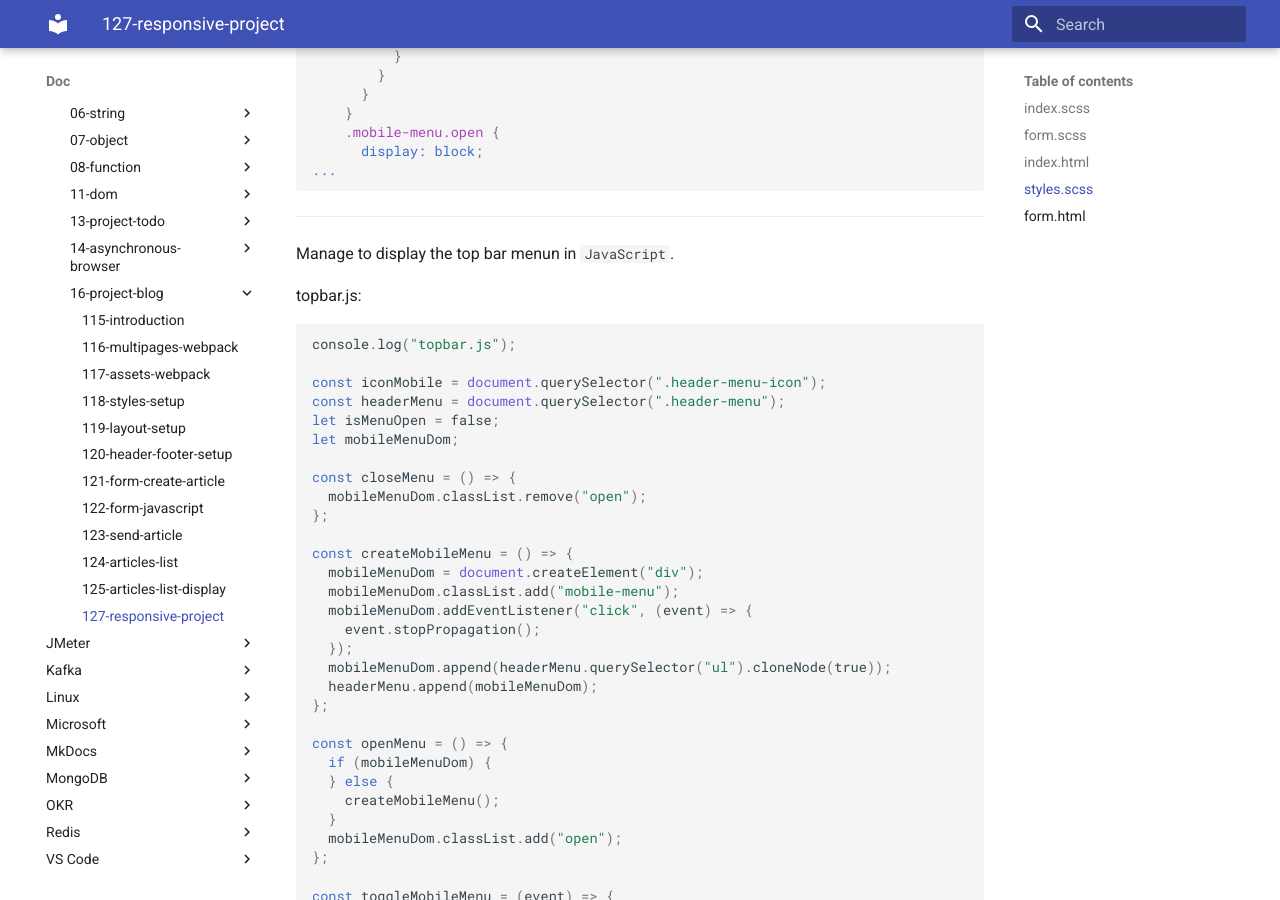
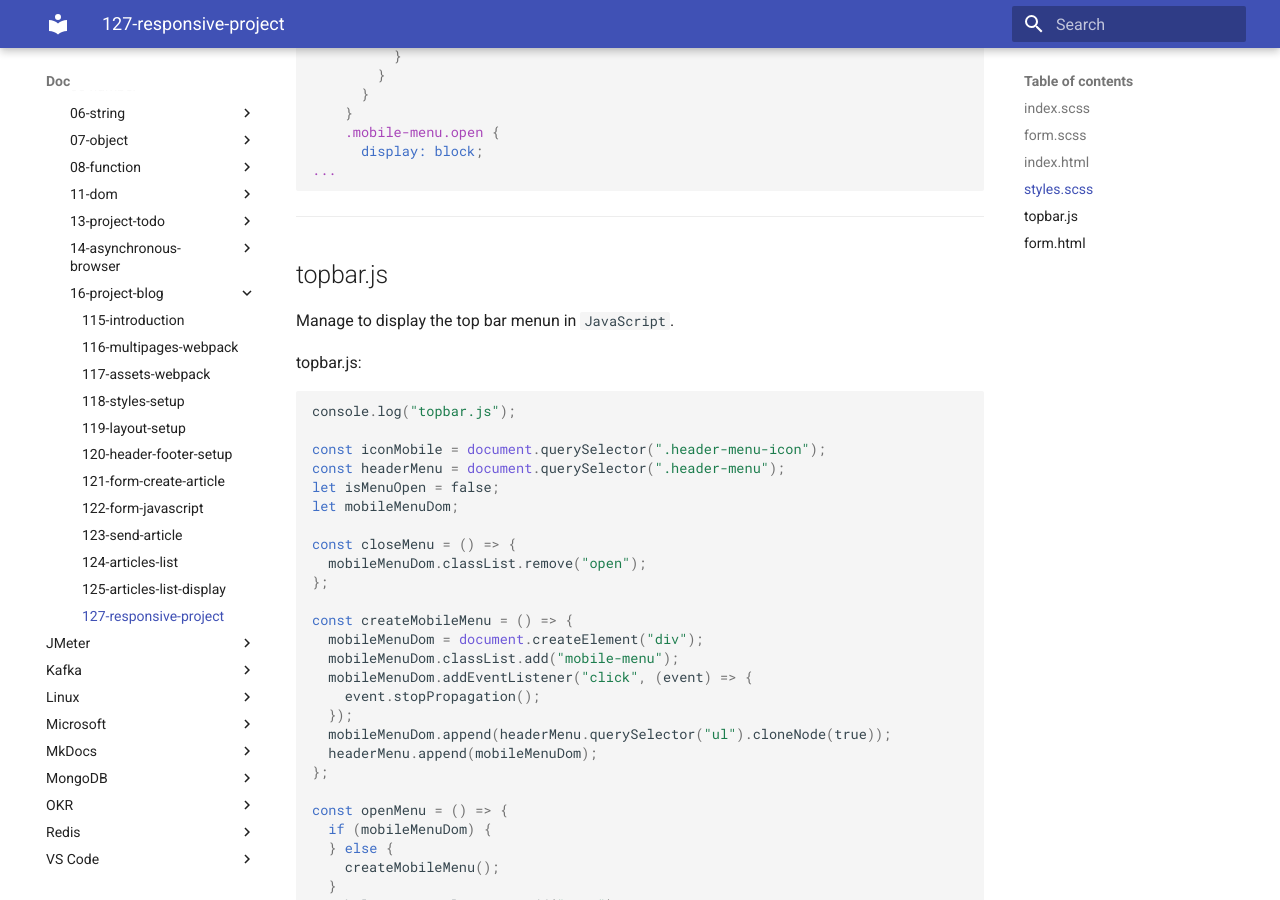
Before and after one commit to oldu73/doc, an MkDocs documentation site: the page built from docs/javascript/training/16-project-blog/127-responsive-project.md, in a window 1280 px wide and 900 px high, scrolled down 2575 px. Built offline with MkDocs 1.6.1 and Material for MkDocs 9.7.7, drawn with Linux system fonts in a browser that asks for light colours.

```diff
--- a/docs/javascript/training/16-project-blog/127-responsive-project.md
+++ b/docs/javascript/training/16-project-blog/127-responsive-project.md
@@ -134,6 +134,8 @@
 
 ---
 
+## topbar.js
+
 Manage to display the top bar menun in `JavaScript`.
 
 topbar.js:
```
